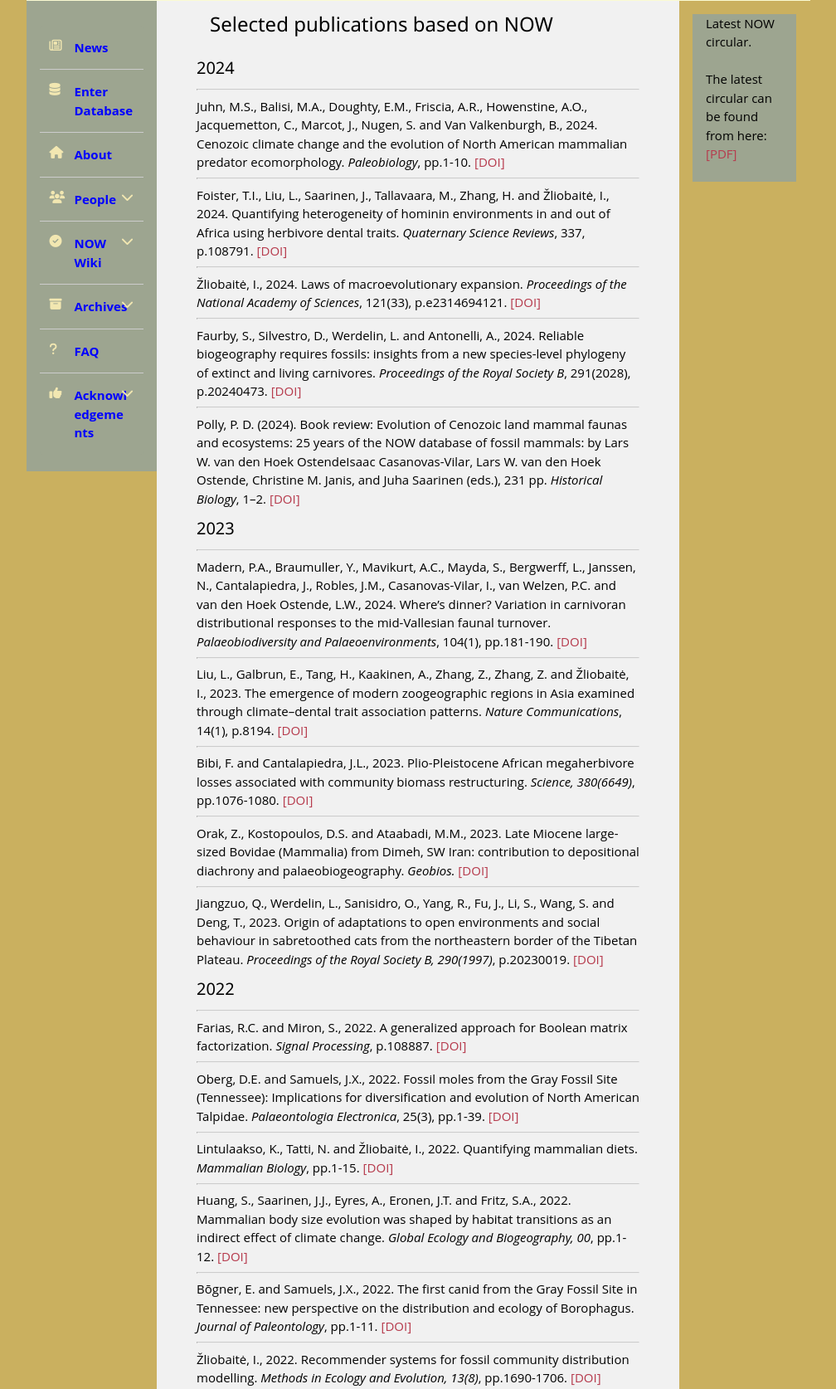
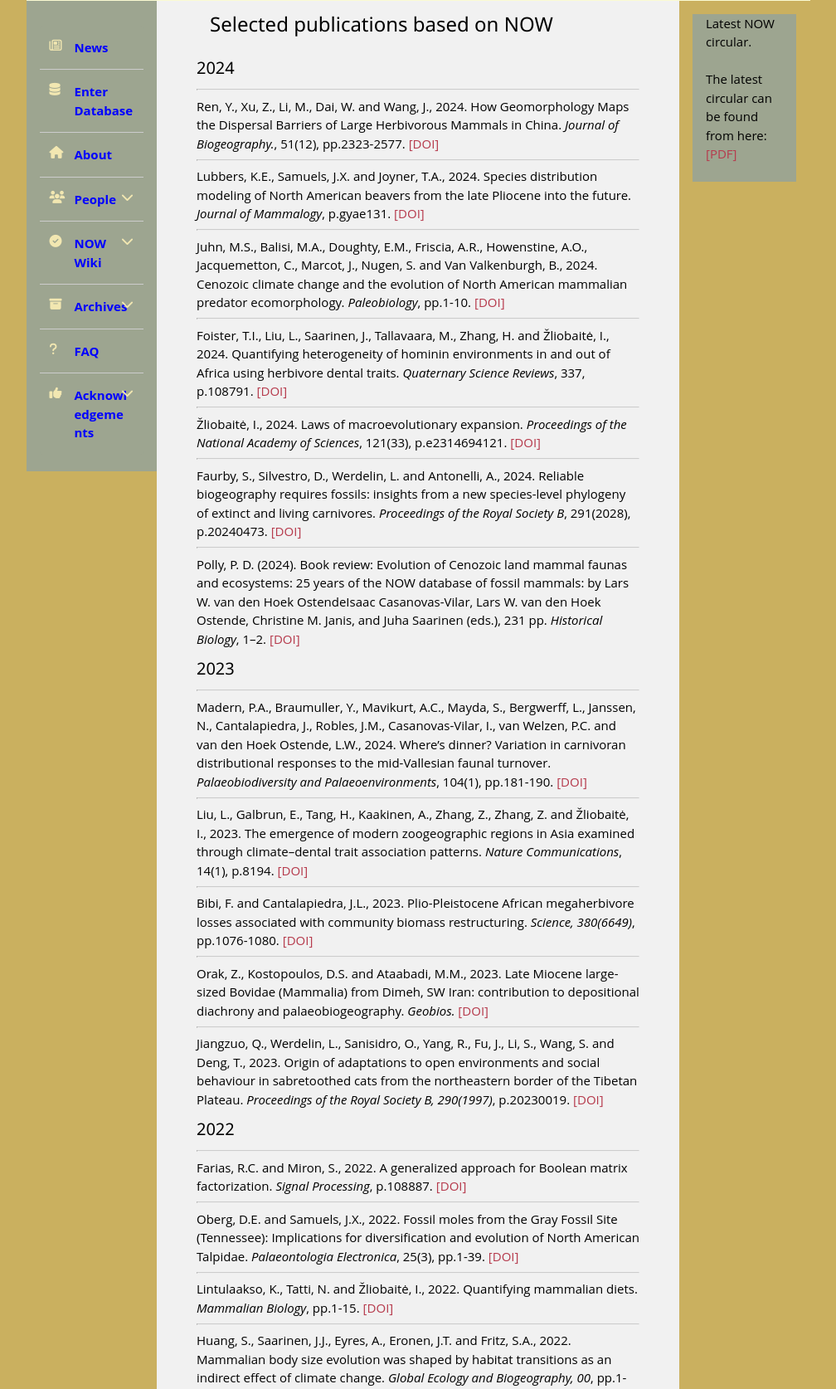
Before and after one commit to karilint/new_and_old_worlds, a Django app: template now/templates/publications.html in a window 1280 px wide. Shown: the part 349-2023 px from the top of the page at 83% size, without its empty margins (136-1144 px from the left). Run offline with Django 3.2, Linux system fonts and the light colour scheme; the template is opened without the code that fills it, so the values that code supplies are empty; some libraries are stand-ins or nearby versions.

Commit message:
Publications update

```diff
--- a/now/templates/publications.html
+++ b/now/templates/publications.html
@@ -25,6 +25,12 @@
   </header>
 
   <h4>2024</h4>
+  <hr>Ren, Y., Xu, Z., Li, M., Dai, W. and Wang, J., 2024. How Geomorphology Maps the Dispersal Barriers of Large Herbivorous Mammals in China.
+    <i>Journal of Biogeography.</i>, 51(12), pp.2323-2577.
+    <a href="https://doi.org/10.1111/jbi.15007" target="_blank">[DOI]</a>
+    <hr>Lubbers, K.E., Samuels, J.X. and Joyner, T.A., 2024. Species distribution modeling of North American beavers from the late Pliocene into the future.
+    <i>Journal of Mammalogy</i>, p.gyae131.
+    <a href="https://doi.org/10.1093/jmammal/gyae131" target="_blank">[DOI]</a>
   <hr>Juhn, M.S., Balisi, M.A., Doughty, E.M., Friscia, A.R., Howenstine, A.O., Jacquemetton, C., Marcot, J., Nugen, S. and Van Valkenburgh, B., 2024. Cenozoic climate change and the evolution of North American mammalian predator ecomorphology.
     <i>Paleobiology</i>, pp.1-10.
     <a href="https://doi.org/10.1017/pab.2024.27" target="_blank">[DOI]</a>
```
